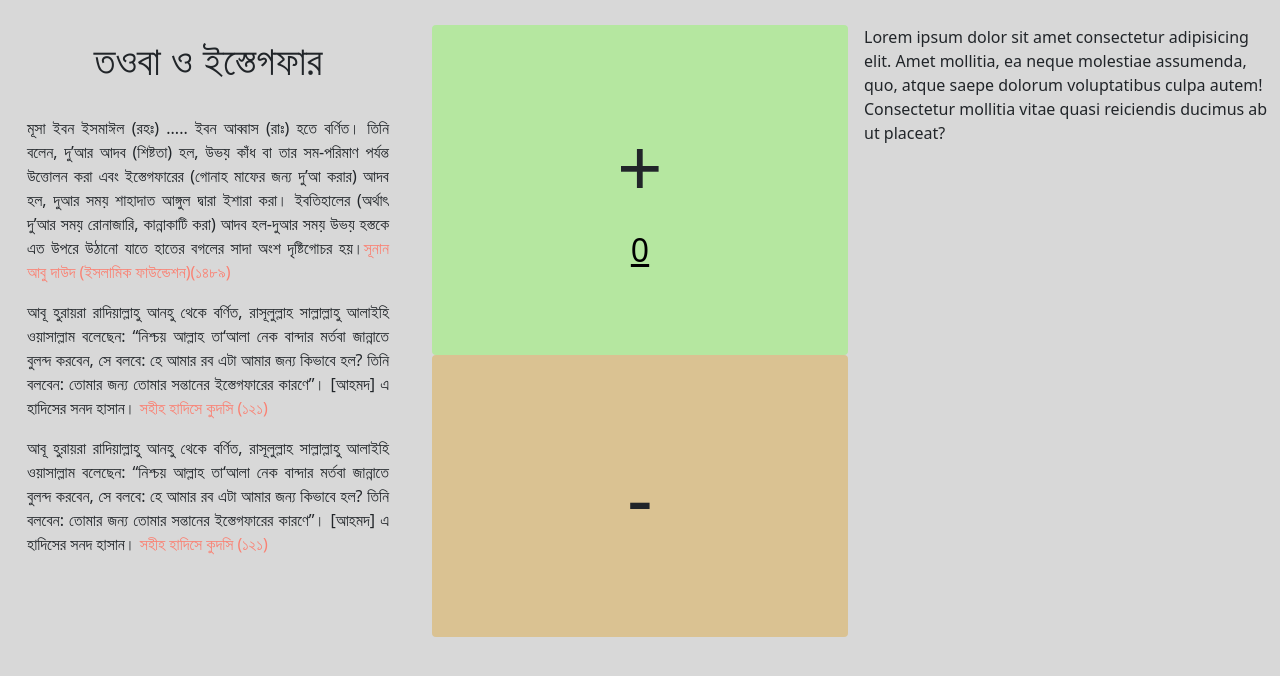
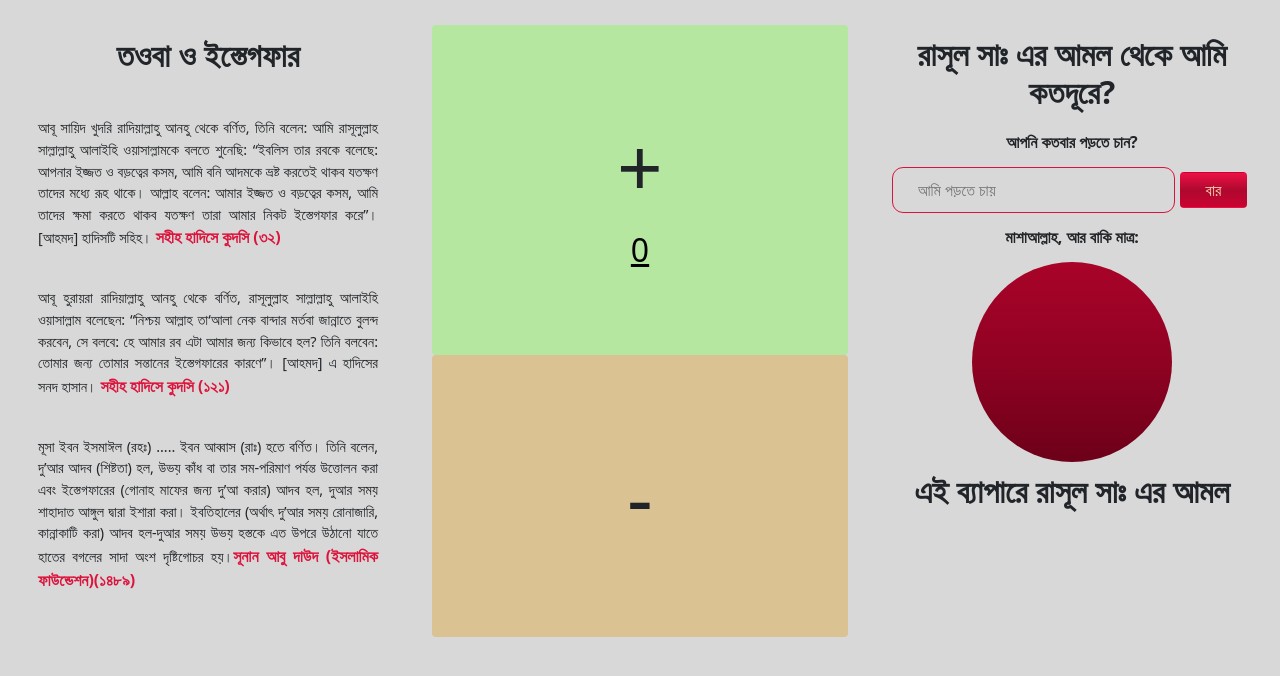
Before and after one commit to parvezaman/js-tasbeeh, a plain HTML site: page index.html in a window 1280 px wide. Drawn offline with nearby package versions, Linux system fonts and the light colour scheme.

Commit message:
fixed counter

```diff
--- a/index.html
+++ b/index.html
@@ -17,18 +17,20 @@
             <!--far left segment -->
             <div class="col-lg-4 hadith-parent" >
                 <div id="hadith-child">
-                    <h1 class="hadith-title">তওবা ও ইস্তেগফার</h1>
+                    <h1 class="section-title">তওবা ও ইস্তেগফার</h1>
 
                     <div class="hadith-contents">
+
                         <div class="hadith-content">
-                             <p>মূসা ইবন ইসমাঈল (রহঃ) ..... ইবন আব্বাস (রাঃ) হতে বর্ণিত। তিনি বলেন, দু’আর আদব (শিষ্টতা) হল, উভয় কাঁধ বা তার সম-পরিমাণ পর্যন্ত উত্তোলন করা এবং ইস্তেগফারের (গোনাহ মাফের জন্য দু’আ করার) আদব হল, দুআর সময় শাহাদাত আঙ্গুল দ্বারা ইশারা করা। ইবতিহালের (অর্থাৎ দু’আর সময় রোনাজারি, কান্নাকাটি করা) আদব হল-দুআর সময় উভয় হস্তকে এত উপরে উঠানো যাতে হাতের বগলের সাদা অংশ দৃষ্টিগোচর হয়।<span class="reference">সূনান আবু দাউদ (ইসলামিক ফাউন্ডেশন)(১৪৮৯)</span> </p>
+                             <p class="body-text">আবূ সায়িদ খুদরি রাদিয়াল্লাহু আনহু থেকে বর্ণিত, তিনি বলেন: আমি রাসূলুল্লাহ সাল্লাল্লাহু আলাইহি ওয়াসাল্লামকে বলতে শুনেছি: “ইবলিস তার রবকে বলেছে: আপনার ইজ্জত ও বড়ত্বের কসম, আমি বনি আদমকে ভ্রষ্ট করতেই থাকব যতক্ষণ তাদের মধ্যে রূহ থাকে। আল্লাহ বলেন: আমার ইজ্জত ও বড়ত্বের কসম, আমি তাদের ক্ষমা করতে থাকব যতক্ষণ তারা আমার নিকট ইস্তেগফার করে”। [আহমদ] হাদিসটি সহিহ। <span class="reference">সহীহ হাদিসে কুদসি (৩২)</span> </p>
                         </div>
                         <div class="hadith-content">
-                             <p>আবূ হুরায়রা রাদিয়াল্লাহু আনহু থেকে বর্ণিত, রাসূলুল্লাহ সাল্লাল্লাহু আলাইহি ওয়াসাল্লাম বলেছেন: “নিশ্চয় আল্লাহ তা‘আলা নেক বান্দার মর্তবা জান্নাতে বুলন্দ করবেন, সে বলবে: হে আমার রব এটা আমার জন্য কিভাবে হল? তিনি বলবেন: তোমার জন্য তোমার সন্তানের ইস্তেগফারের কারণে”। [আহমদ] এ হাদিসের সনদ হাসান। <span class="reference">সহীহ হাদিসে কুদসি (১২১)</span> </p>
+                             <p class="body-text">আবূ হুরায়রা রাদিয়াল্লাহু আনহু থেকে বর্ণিত, রাসূলুল্লাহ সাল্লাল্লাহু আলাইহি ওয়াসাল্লাম বলেছেন: “নিশ্চয় আল্লাহ তা‘আলা নেক বান্দার মর্তবা জান্নাতে বুলন্দ করবেন, সে বলবে: হে আমার রব এটা আমার জন্য কিভাবে হল? তিনি বলবেন: তোমার জন্য তোমার সন্তানের ইস্তেগফারের কারণে”। [আহমদ] এ হাদিসের সনদ হাসান। <span class="reference">সহীহ হাদিসে কুদসি (১২১)</span> </p>
                         </div>
                         <div class="hadith-content">
-                             <p>আবূ হুরায়রা রাদিয়াল্লাহু আনহু থেকে বর্ণিত, রাসূলুল্লাহ সাল্লাল্লাহু আলাইহি ওয়াসাল্লাম বলেছেন: “নিশ্চয় আল্লাহ তা‘আলা নেক বান্দার মর্তবা জান্নাতে বুলন্দ করবেন, সে বলবে: হে আমার রব এটা আমার জন্য কিভাবে হল? তিনি বলবেন: তোমার জন্য তোমার সন্তানের ইস্তেগফারের কারণে”। [আহমদ] এ হাদিসের সনদ হাসান। <span class="reference">সহীহ হাদিসে কুদসি (১২১)</span> </p>
-                        </div>
+                            <p class="body-text">মূসা ইবন ইসমাঈল (রহঃ) ..... ইবন আব্বাস (রাঃ) হতে বর্ণিত। তিনি বলেন, দু’আর আদব (শিষ্টতা) হল, উভয় কাঁধ বা তার সম-পরিমাণ পর্যন্ত উত্তোলন করা এবং ইস্তেগফারের (গোনাহ মাফের জন্য দু’আ করার) আদব হল, দুআর সময় শাহাদাত আঙ্গুল দ্বারা ইশারা করা। ইবতিহালের (অর্থাৎ দু’আর সময় রোনাজারি, কান্নাকাটি করা) আদব হল-দুআর সময় উভয় হস্তকে এত উপরে উঠানো যাতে হাতের বগলের সাদা অংশ দৃষ্টিগোচর হয়।<span class="reference">সূনান আবু দাউদ (ইসলামিক ফাউন্ডেশন)(১৪৮৯)</span> </p>
+                            <p></p>
+                       </div>
                     </div>
                 </div>
             </div>
@@ -45,7 +47,28 @@
 
             <!-- far right segment -->
             <div class="col-lg-4">
-                Lorem ipsum dolor sit amet consectetur adipisicing elit. Amet mollitia, ea neque molestiae assumenda, quo, atque saepe dolorum voluptatibus culpa autem! Consectetur mollitia vitae quasi reiciendis ducimus ab ut placeat?
+                <div class="how-far">
+                    <div class="count-left">
+                        <h1 class="section-title">রাসূল সাঃ এর আমল থেকে আমি কতদূরে? </h1>
+                        <h4 class="section-sub-heading"> আপনি কতবার পড়তে চান? </h4>
+                        <div class="i-want-to-read">
+                            <input id="wanna-read-input" class="my-input" type="text" placeholder="আমি পড়তে চায়">
+                            <button id="wanna-read-button" class="my-button btn">বার</button>
+                        </div>
+                        <h4 class="section-sub-heading">মাশাআল্লাহ, আর বাকি মাত্র:</h4>
+                        <div id="show-left">
+                            <!-- <p><span id="count-left"></span></p> -->
+                        </div>
+                    </div>
+
+                    <div class="amol-e-rasul-sm">
+                        <h1 class="section-title">এই ব্যাপারে রাসূল সাঃ এর আমল </h1>
+                    </div>
+
+                    <div class="how-far-am-i">
+
+                    </div>
+                </div>
             </div>
         </div>
     </main>
--- a/index.js
+++ b/index.js
@@ -1,18 +1,39 @@
 const plusButton = document.getElementById('plus-button');
 const minusButton = document.getElementById('minus-button');
 const displayCount = document.getElementById('display-count');
+const countLeft = document.getElementById('show-left');
+const wannaReadInput = document.getElementById('wanna-read-input');
+const wannaReadButton = document.getElementById('wanna-read-button');
+let iWantedToRead = 0;
+
+let counter = 0;
+wannaReadButton.addEventListener('click', () =>{
+    const iWannaRead = parseInt(wannaReadInput.value);
+    iWantedToRead = iWannaRead;
+    wannaReadInput.value = '';
+})
 
 
-let counter = 0;
 plusButton.addEventListener('click', () =>{
+    // debugger
+
     counter += 1;
     displayCount.innerText = counter;
-
+    console.log(iWantedToRead);
+    countLeft.innerText = iWantedToRead-counter;
+    if(counter == iWantedToRead){
+        countLeft.innerText = `done`;
+        plusButton.setAttribute('disabled', true);
+    }
 })
 
 minusButton.addEventListener('click', () =>{
     if(counter>= 1){
         counter -= 1;
         displayCount.innerText = counter;
+        countLeft.innerText = iWantedToRead-counter;
+        if(counter < iWantedToRead){
+            plusButton.removeAttribute('disabled', true);
+        }
     }
 })
--- a/style.css
+++ b/style.css
@@ -1,3 +1,5 @@
+/* universal css */     /* universal css */     /* universal css */
+
 :root{
     --background-color: #D8D8D8;
     --up-button-color: #b5e7a0;
@@ -12,33 +14,78 @@
     /* overflow-y: hidden; */
 }
 
-#hadith-parent{
-    width: 100%;
-    height: 100px;
-    border: 3px solid red;
-    /* overflow: hidden; */
-}
-
-#hadith-child{
-    width: 100%;
-    height: 100%;
-    /* overflow-y: scroll;
-    overflow-x: hidden; */
-    padding : 11px;
-    /* box-sizing: content-box; */
-}
-
-
-.hadith-child{
-    border: 3px solid;
-}
-
 .all-container{
     /* position: relative; */
     margin-top: 25px;
     padding-top: 25px;
 }
 
+
+.section-title{
+    margin-bottom: 21px;
+    text-align: center;
+    font-size: 2rem;
+    font-weight: 900;
+}
+
+.section-sub-heading{
+    text-align: center;
+    margin: 15px 0px;
+    font-size: 1rem;
+    font-weight: 700;
+}
+.body-text{
+    font-size: .9rem;
+    padding: 11px;
+}
+
+.my-button{
+    margin: 5px;
+    padding: 5px 25px !important;
+    border-radius: 11px;
+    color: wheat !important;
+    font-weight: 700;
+    /* background: crimson !important; */
+    background: -webkit-linear-gradient(top,  rgb(236, 17, 69) 0%,rgb(175, 8, 47) 51%,rgb(202, 3, 50) 100%); /*Chrome10-25,Safari5.1-6*/
+}
+.my-input{
+    padding: 5px 25px;
+    border-radius: 11px;
+    border: 1px solid crimson;
+}
+
+
+
+
+
+
+
+
+
+/*left side segment css */  /*left side segment css */  /*left side segment css */
+
+#hadith-parent{
+    width: 100%;
+    height: 100px;
+    border: 3px solid red;
+}
+
+#hadith-child{
+    width: 100%;
+    height: 100%;
+    padding : 11px;
+}
+
+
+
+
+
+
+
+
+
+
+/* middle segment css */    /* middle segment css */    /* middle segment css */
 
 .up-button{
     color: var(--up-button-color);
@@ -76,10 +123,7 @@
 }
 
 /* hadith content style */
-.hadith-title{
-    margin-bottom: 21px;
-    text-align: center;
-}
+
 
 .hadith-contents{
     text-align: justify;
@@ -90,5 +134,49 @@
     overflow: scroll;
 }
 .reference{
-    color: salmon;
+    color: crimson;
+    font-size: 1rem;
+    font-weight: 600;
 }
+
+
+
+
+
+
+
+
+
+
+/* right side segment */    /* right side segment */    /* right side segment */
+.count-left{
+    margin: 10px;
+}
+
+#show-left{
+    font-size: 5rem;
+    color: cornsilk;
+    height: 200px;
+    width: 200px;
+    /* border: 1px solid red; */
+    border-radius: 50%;
+    display: table;
+    margin: 0 auto;
+    display: flex;
+    justify-content: center;
+    align-items: center;
+    /* background: linear-gradient(90deg, rgba(60,171,207,1) 0%, rgba(9,115,121,1) 36%, rgba(145,0,255,1) 85%); */
+    /* background: linear-gradient(90deg, #00C9FF 0%, #92FE9D 100%); */
+    /* Permalink - use to edit and share this gradient: https://colorzilla.com/gradient-editor/#a90329+0,8f0222+51,6d0019+100 */
+    /* background: rgb(169,3,41); /* Old browsers */
+    /* background: -moz-linear-gradient(top,  rgba(169,3,41,1) 0%, rgba(143,2,34,1) 51%, rgba(109,0,25,1) 100%); FF3.6-15 */
+    background: -webkit-linear-gradient(top,  rgba(169,3,41,1) 0%,rgba(143,2,34,1) 51%,rgba(109,0,25,1) 100%); /*Chrome10-25,Safari5.1-6*/
+    /* background: linear-gradient(to bottom,  rgba(169,3,41,1) 0%,rgba(143,2,34,1) 51%,rgba(109,0,25,1) 100%); W3C, IE10+, FF16+, Chrome26+, Opera12+, Safari7+ */
+    /* filter: progid:DXImageTransform.Microsoft.gradient( startColorstr='#a90329', endColorstr='#6d0019',GradientType=0 ); IE6-9 */
+
+}
+
+.i-want-to-read{
+    display: flex;
+    justify-content: center;
+}
```
